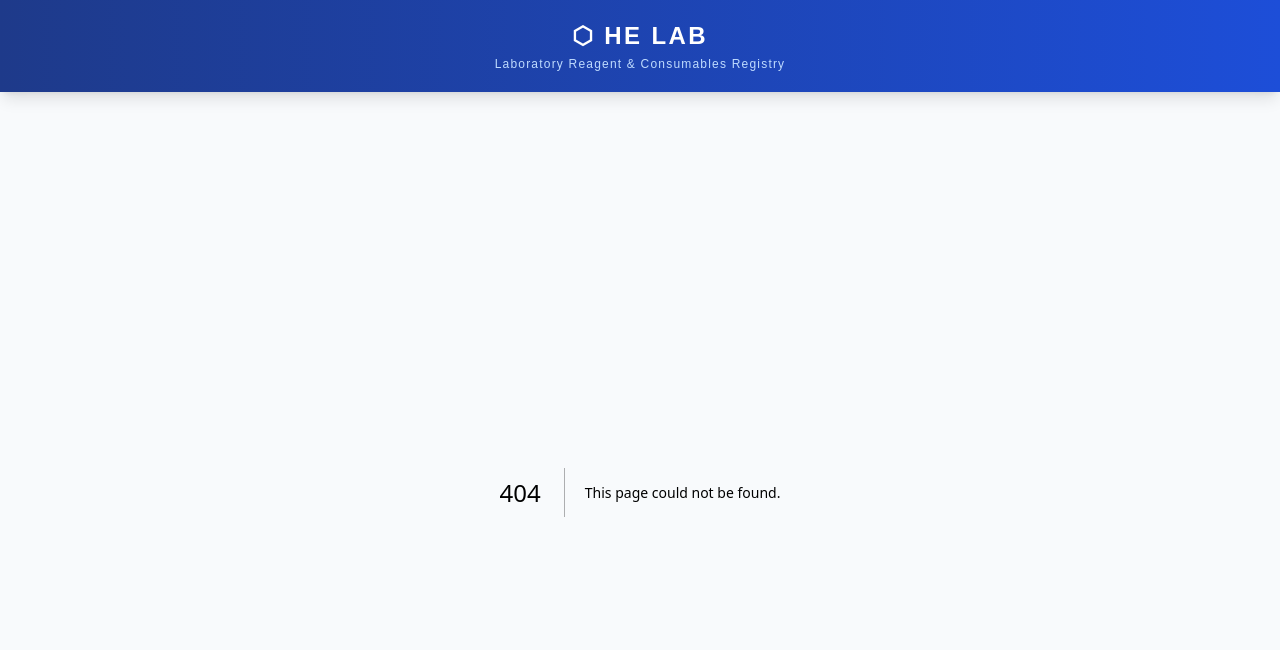
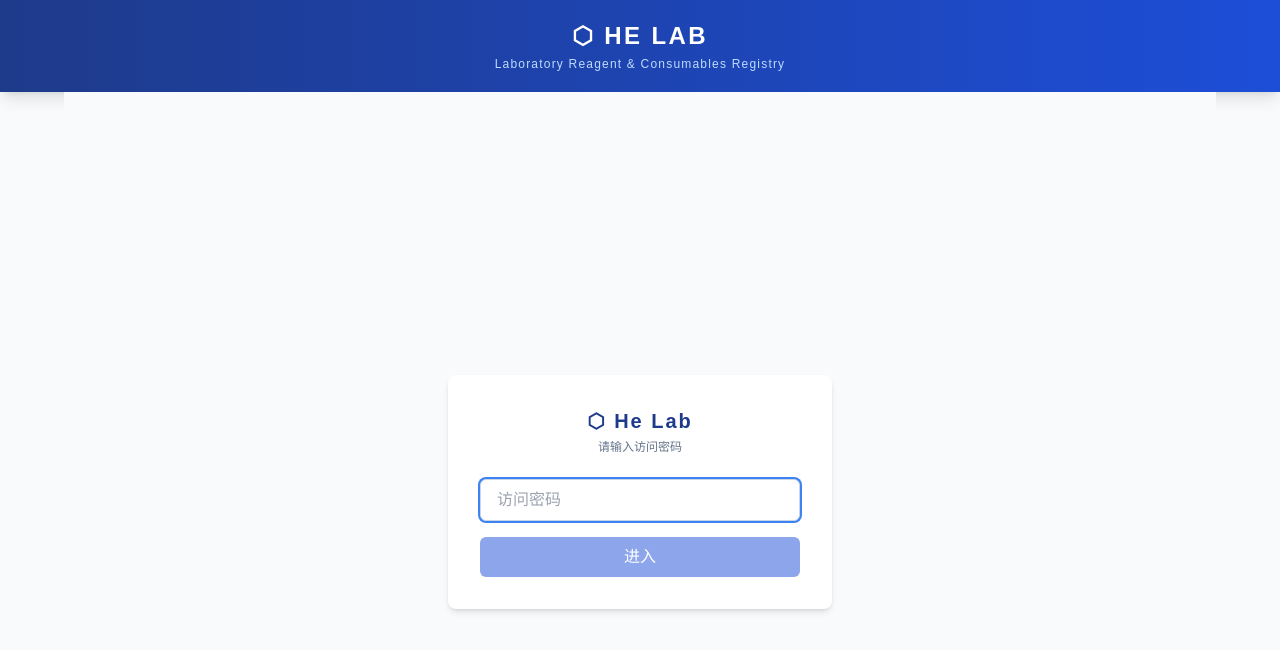
Before and after one commit to yinchui/He-Lab, a Next.js app: page /login in a window 1280 px wide. Before the commit this address had no page. Shown: the top 650 px of the page. Built offline with nearby package versions, Linux system fonts and the light colour scheme.

Commit message:
feat: add login page

```diff
--- /dev/null
+++ b/app/login/page.tsx
@@ -0,0 +1,67 @@
+'use client'
+import { useState, Suspense } from 'react'
+import { useRouter, useSearchParams } from 'next/navigation'
+
+function LoginForm() {
+  const [password, setPassword] = useState('')
+  const [error, setError] = useState('')
+  const [loading, setLoading] = useState(false)
+  const router = useRouter()
+  const searchParams = useSearchParams()
+
+  const handleSubmit = async (e: React.FormEvent) => {
+    e.preventDefault()
+    setLoading(true)
+    setError('')
+
+    const res = await fetch('/api/auth', {
+      method: 'POST',
+      headers: { 'Content-Type': 'application/json' },
+      body: JSON.stringify({ password }),
+    })
+
+    if (res.ok) {
+      router.push(searchParams.get('from') || '/')
+    } else {
+      setError('密码错误，请重试')
+      setLoading(false)
+    }
+  }
+
+  return (
+    <div className="min-h-screen flex items-center justify-center bg-slate-50">
+      <div className="bg-white p-8 rounded-lg shadow-md w-full max-w-sm">
+        <div className="text-center mb-6">
+          <h1 className="text-xl font-black tracking-widest text-blue-900">⬡ He Lab</h1>
+          <p className="text-slate-500 text-xs mt-1">请输入访问密码</p>
+        </div>
+        <form onSubmit={handleSubmit} className="space-y-4">
+          <input
+            type="password"
+            value={password}
+            onChange={e => setPassword(e.target.value)}
+            placeholder="访问密码"
+            className="w-full px-4 py-2 border border-slate-300 rounded-md focus:outline-none focus:ring-2 focus:ring-blue-500"
+            autoFocus
+          />
+          {error && <p className="text-red-500 text-sm text-center">{error}</p>}
+          <button
+            type="submit"
+            disabled={loading || !password}
+            className="w-full py-2 px-4 bg-blue-700 text-white rounded-md hover:bg-blue-800 disabled:opacity-50 transition-colors font-medium"
+          >
+            {loading ? '验证中...' : '进入'}
+          </button>
+        </form>
+      </div>
+    </div>
+  )
+}
+
+export default function LoginPage() {
+  return (
+    <Suspense>
+      <LoginForm />
+    </Suspense>
+  )
+}
```
